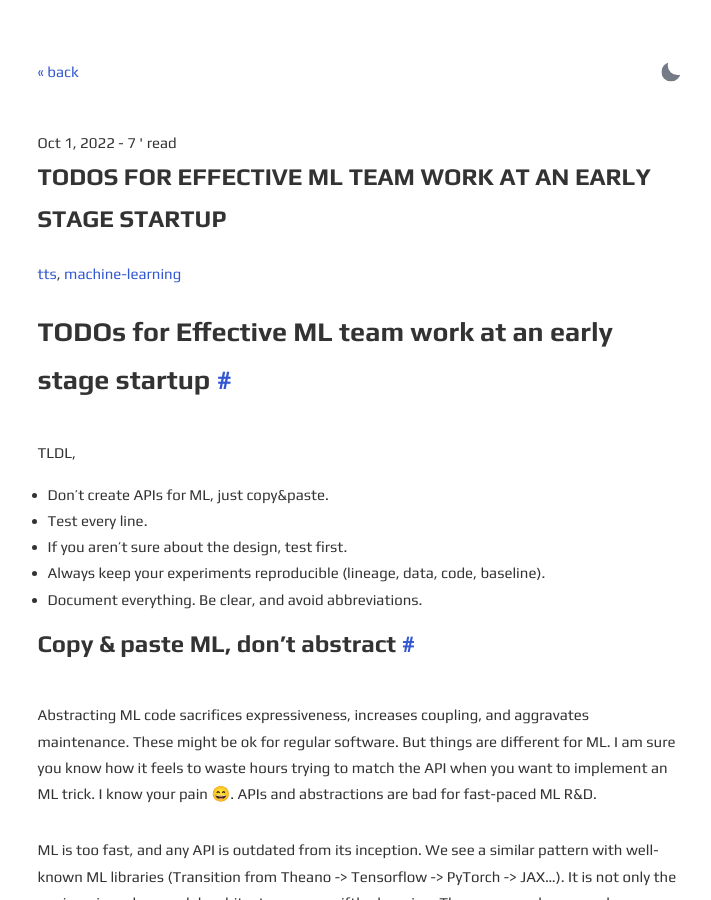
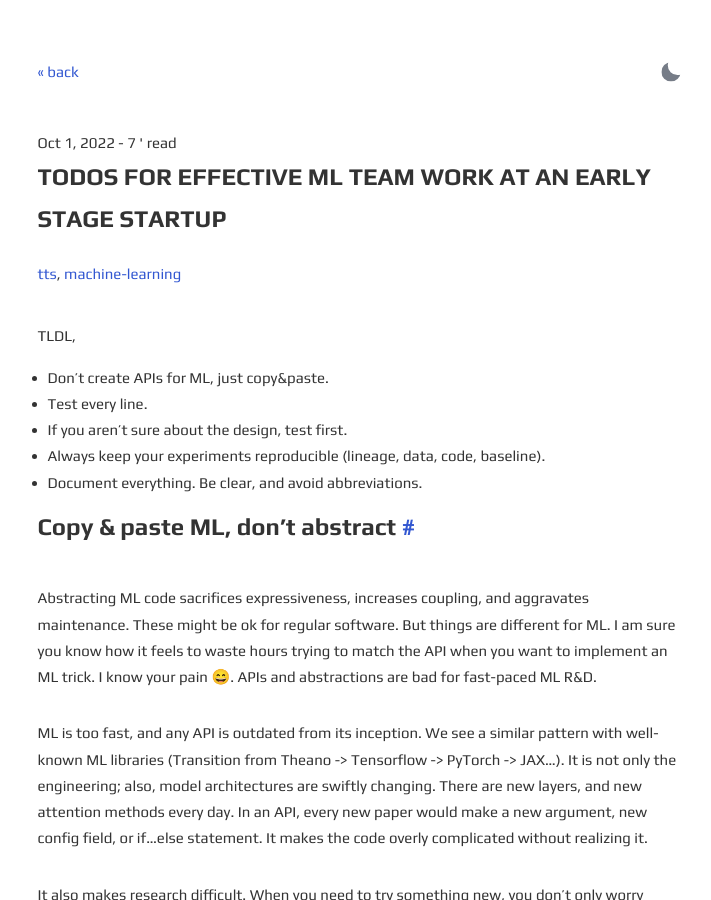
Before and after one commit to erogol/erogol.github.io, a Jekyll site: the page built from _posts/2022-10-01-todos-for-effective-ml-team-work-at-an-early-stage-startup.md, in a window 1280 px wide and 900 px high. Shown: the whole window, without its empty margins (280-991 px from the left). Built offline with Jekyll 4.4.1, drawn with Linux system fonts in a browser that asks for light colours; comment, search, counter and statistics services are not loaded.

Commit message:
Remove heading

```diff
--- a/_posts/2022-10-01-todos-for-effective-ml-team-work-at-an-early-stage-startup.md
+++ b/_posts/2022-10-01-todos-for-effective-ml-team-work-at-an-early-stage-startup.md
@@ -6,7 +6,6 @@ summary: Don't create APIs for ML, just copy&paste. Test every line. If you aren
 tags: tts machine-learning
 minute: 7
 ---
-## TODOs for Effective ML team work at an early stage startup
 
 TLDL,
 
```
